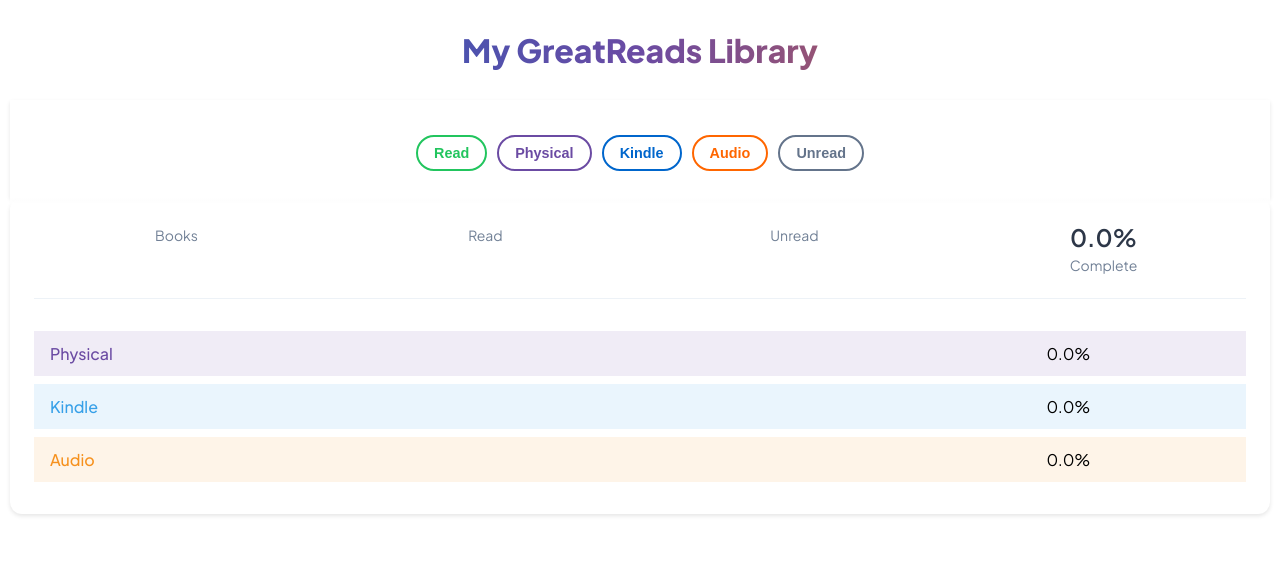
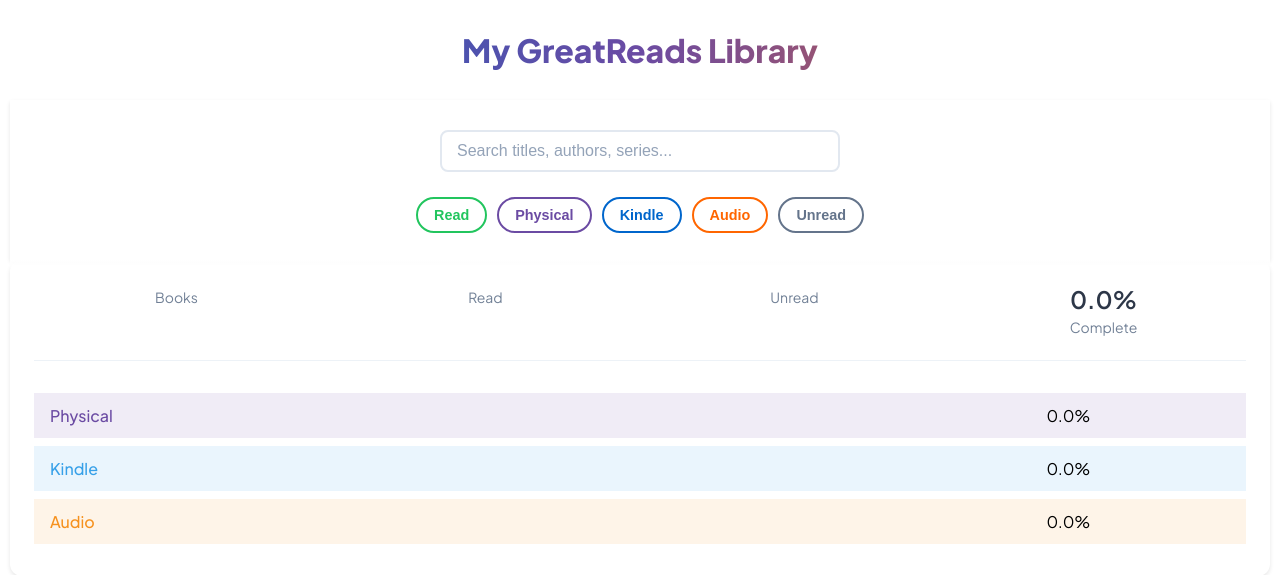
Before and after one commit to bmbell23/reading_tracker, a Python web app: template src/reading_list/templates/reports/owned/owned_books_report.html in a window 1280 px wide. Shown: the top 575 px of the page. Run offline with Jinja, Linux system fonts and the light colour scheme; the template is opened without the code that fills it, so the values that code supplies are empty.

Commit message:
v2.4.64: Minor changes to the owned books report

```diff
--- a/pyproject.toml
+++ b/pyproject.toml
@@ -4,7 +4,7 @@ build-backend = "setuptools.build_meta"
 
 [project]
 name = "reading_list"
-version = "2.4.63"
+version = "2.4.64"
 description = "Reading List Tracker"
 authors = [
     {name = "Your Name", email = "your.email@example.com"},
@@ -58,7 +58,7 @@ python_files = ["test_*.py"]
 pythonpath = ["."]
 
 [tool.mypy]
-python_version = "2.4.63"
+python_version = "2.4.64"
 warn_return_any = true
 warn_unused_configs = true
 disallow_untyped_defs = true
--- a/src/reading_list/templates/reports/owned/owned_books_report.html
+++ b/src/reading_list/templates/reports/owned/owned_books_report.html
@@ -2,7 +2,7 @@
 <html lang="en">
 <head>
     <meta charset="UTF-8">
-    <meta name="viewport" content="width=device-width, initial-scale=1.0">
+    <meta name="viewport" content="width=device-width, initial-scale=1, maximum-scale=1">
     <meta http-equiv="Cache-Control" content="no-cache, no-store, must-revalidate">
     <meta http-equiv="Pragma" content="no-cache">
     <meta http-equiv="Expires" content="0">
@@ -440,6 +440,42 @@
             color: white;
         }
 
+        .search-container {
+            padding: 15px 20px 5px 20px;
+            width: calc(100% - 40px); /* Account for padding */
+            max-width: 400px; /* Reduced from 600px */
+            margin: 0 auto;
+        }
+
+        .search-input {
+            width: 100%;
+            padding: 10px 15px;
+            border: 2px solid #e2e8f0;
+            border-radius: 8px;
+            font-size: 16px; /* Add font-size of at least 16px to prevent iOS zoom */
+            transition: all 0.2s ease;
+            background-color: white;
+            box-sizing: border-box; /* Ensure padding doesn't affect width */
+        }
+
+        .search-input:focus {
+            outline: none;
+            border-color: #0066CC;
+            box-shadow: 0 0 0 3px rgba(0, 102, 204, 0.1);
+        }
+
+        .search-input::placeholder {
+            color: #94a3b8;
+        }
+
+        /* Add responsive adjustments */
+        @media (max-width: 768px) {
+            .search-container {
+                max-width: 100%;
+                padding: 15px 10px 5px 10px;
+            }
+        }
+
         @media (max-width: 768px) {
             .books-grid {
                 grid-template-columns: repeat(auto-fill, minmax(150px, 1fr));
@@ -487,6 +523,13 @@
     </a>
 
     <div class="filter-container">
+        <!-- Add search box -->
+        <div class="search-container">
+            <form onsubmit="return false;">
+                <input type="text" id="bookSearch" class="search-input" placeholder="Search titles, authors, series...">
+            </form>
+        </div>
+
         <div class="filters">
             <div class="filter-group">
                 <button class="filter-button status" data-status="read">Read</button>
@@ -578,6 +621,13 @@
             const statusFilters = document.querySelectorAll('.filter-button.status');
             const mediaFilters = document.querySelectorAll('.filter-button.media');
             const books = document.querySelectorAll('.book-card');
+            const searchInput = document.getElementById('bookSearch');
+
+            // Function to clear search
+            function clearSearch() {
+                searchInput.value = '';
+                searchInput.dispatchEvent(new Event('input'));
+            }
 
             function scrollToTop() {
                 window.scrollTo({
@@ -618,6 +668,7 @@
 
             statusFilters.forEach(btn => {
                 btn.addEventListener('click', () => {
+                    clearSearch(); // Clear search when filter is clicked
                     if (btn.dataset.active === "true") {
                         btn.dataset.active = "false";
                     } else {
@@ -631,6 +682,7 @@
 
             mediaFilters.forEach(btn => {
                 btn.addEventListener('click', () => {
+                    clearSearch(); // Clear search when filter is clicked
                     if (btn.dataset.active === "true") {
                         btn.dataset.active = "false";
                     } else {
@@ -644,6 +696,85 @@
 
             // Add reload listener
             window.addEventListener('load', refreshBookCovers);
+
+            // Handle enter key press
+            searchInput.addEventListener('keypress', function(e) {
+                if (e.key === 'Enter') {
+                    e.preventDefault(); // Prevent any default form submission
+                    this.blur(); // Remove focus from input, which hides keyboard on mobile
+                }
+            });
+
+            // Clear search box on focus
+            searchInput.addEventListener('focus', function() {
+                if (this.value) {
+                    this.value = '';
+                    // Trigger the search update to show all books
+                    this.dispatchEvent(new Event('input'));
+                }
+            });
+
+            // Add search functionality
+            function searchBooks(searchTerm) {
+                searchTerm = searchTerm.toLowerCase();
+
+                books.forEach(book => {
+                    const title = book.querySelector('.book-title').textContent.toLowerCase();
+                    const author = book.querySelector('.book-author').textContent.toLowerCase();
+                    const series = book.querySelector('.book-series')?.textContent.toLowerCase() || '';
+
+                    const matchesSearch = !searchTerm ||
+                        title.includes(searchTerm) ||
+                        author.includes(searchTerm) ||
+                        series.includes(searchTerm);
+
+                    // Only show if it matches both search and current filters
+                    const currentDisplay = book.style.display;
+                    if (currentDisplay !== 'none' || !searchTerm) {
+                        book.style.display = matchesSearch ? '' : 'none';
+                    }
+                });
+            }
+
+            // Debounce function to limit search frequency
+            function debounce(func, wait) {
+                let timeout;
+                return function executedFunction(...args) {
+                    const later = () => {
+                        clearTimeout(timeout);
+                        func(...args);
+                    };
+                    clearTimeout(timeout);
+                    timeout = setTimeout(later, wait);
+                };
+            }
+
+            // Add search event listener with debounce
+            searchInput.addEventListener('input', debounce(function(e) {
+                searchBooks(e.target.value);
+            }, 250));
+
+            // Modify existing updateVisibility function to work with search
+            const originalUpdateVisibility = window.updateVisibility;
+            window.updateVisibility = function() {
+                const activeStatus = document.querySelector('.filter-button.status[data-active="true"]')?.dataset.status;
+                const activeFormat = document.querySelector('.filter-button.media[data-active="true"]')?.dataset.format;
+                const searchTerm = searchInput.value.toLowerCase();
+
+                books.forEach(book => {
+                    const matchesStatus = !activeStatus || book.dataset.status === activeStatus;
+                    const matchesFormat = !activeFormat || book.dataset.formats.includes(activeFormat);
+                    const matchesSearch = !searchTerm ||
+                        book.querySelector('.book-title').textContent.toLowerCase().includes(searchTerm) ||
+                        book.querySelector('.book-author').textContent.toLowerCase().includes(searchTerm) ||
+                        (book.querySelector('.book-series')?.textContent.toLowerCase() || '').includes(searchTerm);
+
+                    book.style.display = (matchesStatus && matchesFormat && matchesSearch) ? '' : 'none';
+                });
+
+                // Refresh covers after filtering
+                setTimeout(refreshBookCovers, 100); // Small delay to ensure DOM updates are complete
+            };
         });
     </script>
 </body>
```
